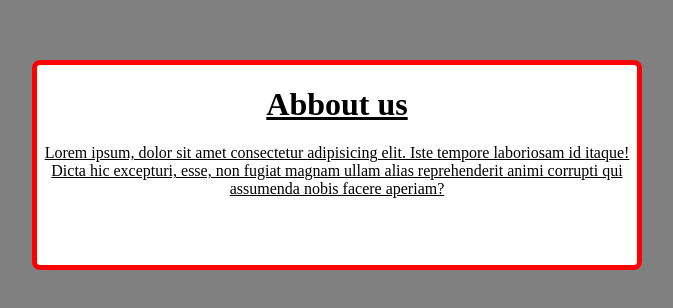
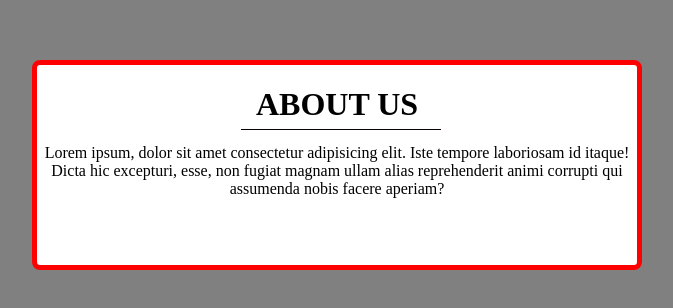
Before and after one commit to Oleksandr669/sk-training, a plain HTML site: page index.html in a window 1280 px wide. Shown: the part 130-438 px from the top of the page, without its empty margins (292-965 px from the left). Drawn offline with Linux system fonts and the light colour scheme.

Commit message:
bag fixed

```diff
--- a/css/style.css
+++ b/css/style.css
@@ -1,9 +1,9 @@
-*{
+body {
     padding: 0px;
     background-color: grey;
+}
 
-}
-div{
+.main-container {
 
     border: 5px solid red;
     background-color: white;
@@ -15,8 +15,25 @@ div{
     margin-top: 15%;
     border-radius: 8px;
 }
-p, h1{
+
+.text {
+    background-color: white;
+}
+
+.header {
 
     background-color: white;
-    text-decoration-line: underline;
+    text-align: center;
+    text-transform: uppercase;
 }
+
+h1:after {
+    content: '';
+    position: absolute;
+    width: 200px;
+    bottom: 135px;
+    height: 1px;
+    left: 34%;
+    background-color: rgb(10, 1, 1);
+
+}
--- a/index.html
+++ b/index.html
@@ -8,9 +8,11 @@
 </head>
 <body>
     <div>
-    <h1>Abbout us</h1>
-    <p>Lorem ipsum, dolor sit amet consectetur adipisicing elit. Iste tempore laboriosam id itaque! Dicta hic excepturi, esse, non fugiat magnam ullam alias reprehenderit animi corrupti qui assumenda nobis facere aperiam?</p>
-
+        <div class="main-container">
+            <h1 class="header">About us</h1>
+            <p class="text">Lorem ipsum, dolor sit amet consectetur adipisicing elit. Iste tempore laboriosam id itaque! Dicta hic
+                excepturi, esse, non fugiat magnam ullam alias reprehenderit animi corrupti qui assumenda nobis facere
+                aperiam?</p>
 </div>
 </body>
 </html>
```
